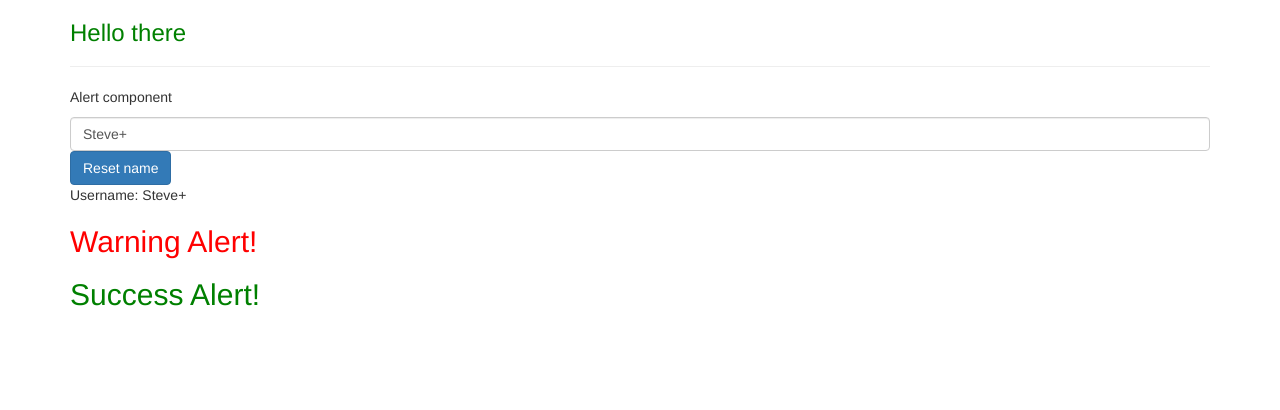
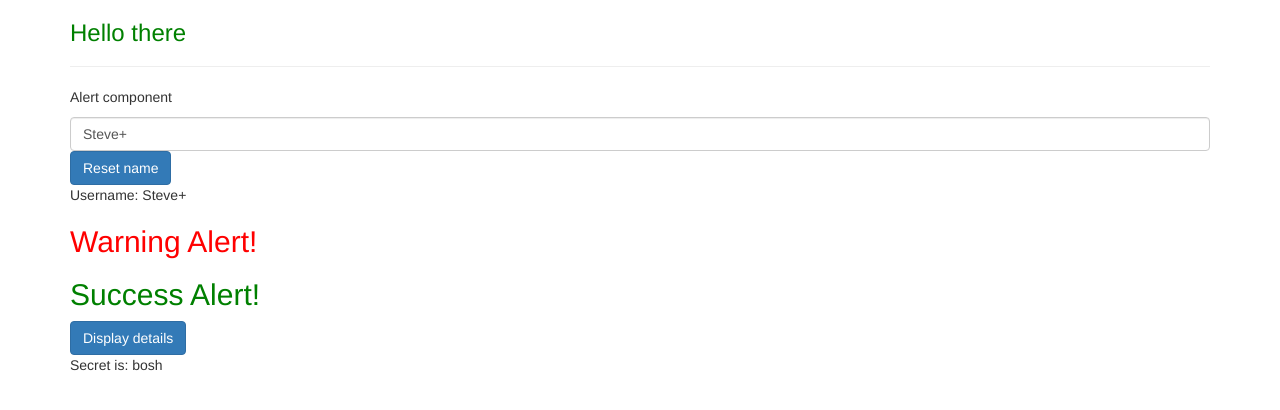
Before and after one commit to PCissewski/AngularCourse, an Angular app: page / in a window 1280 px wide. Shown: the top 410 px of the page. Built offline with nearby package versions, Linux system fonts and the light colour scheme.

Commit message:
Completed directives Task

```diff
--- a/src/app/app.component.html
+++ b/src/app/app.component.html
@@ -4,8 +4,7 @@
             <h3>Hello there</h3>
             <hr>
             <app-alert></app-alert>
-            <!-- <div app-servers ></div> -->
-            <!-- <div class="app-servers" ></div> -->
+            <app-secret></app-secret>
         </div>
     </div>
 </div>
--- a/src/app/app.module.ts
+++ b/src/app/app.module.ts
@@ -6,13 +6,15 @@ import { AlertComponent } from './alert/alert.component';
 import { SuccessComponent } from './alert/success/success.component';
 import { WarningAlert } from './alert/warning/warning.component';
 import { FormsModule } from '@angular/forms';
+import { SecretComponent } from './secret/secret.component';
 
 @NgModule({
   declarations: [
     AppComponent,
     AlertComponent,
     WarningAlert,
-    SuccessComponent
+    SuccessComponent,
+    SecretComponent
   ],
   imports: [
     BrowserModule,
--- /dev/null
+++ b/src/app/secret/secret.component.css
@@ -0,0 +1,3 @@
+.fifth {
+    color: white;
+  }
--- /dev/null
+++ b/src/app/secret/secret.component.html
@@ -0,0 +1,6 @@
+<button class="btn btn-primary" (click)="onClickRevealSecret()">Display details</button>
+<p *ngIf="isRevealed">Secret is: {{secret}}</p>
+<p  *ngFor="let count of onClickLog"
+    [ngStyle]="{backgroundColor: count >= 5 ? 'blue' : 'transparent'}"
+    [ngClass]="{fifth: count >= 5}"
+    >{{ count }}</p>
--- /dev/null
+++ b/src/app/secret/secret.component.ts
@@ -0,0 +1,27 @@
+import { Component, OnInit } from '@angular/core';
+
+@Component({
+  selector: 'app-secret',
+  templateUrl: './secret.component.html',
+  styleUrls: ['./secret.component.css']
+})
+export class SecretComponent implements OnInit {
+  secret = 'bosh';
+  isRevealed = true;
+  onClickLog = [];
+  counter = 0;
+
+  ngOnInit(): void {
+  }
+
+  onClickRevealSecret(){
+    this.isRevealed === false ? this.isRevealed = true : this.isRevealed = false;
+    this.onClickLog.push(this.counter);
+    this.counter++;
+  }
+
+  changeColor(){
+    return (this.counter > 5);
+  }
+
+}
```
